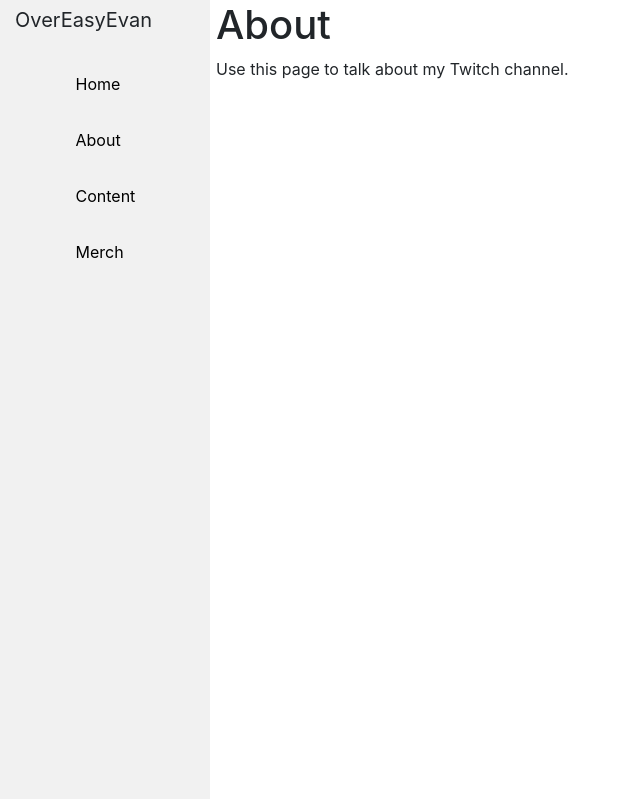
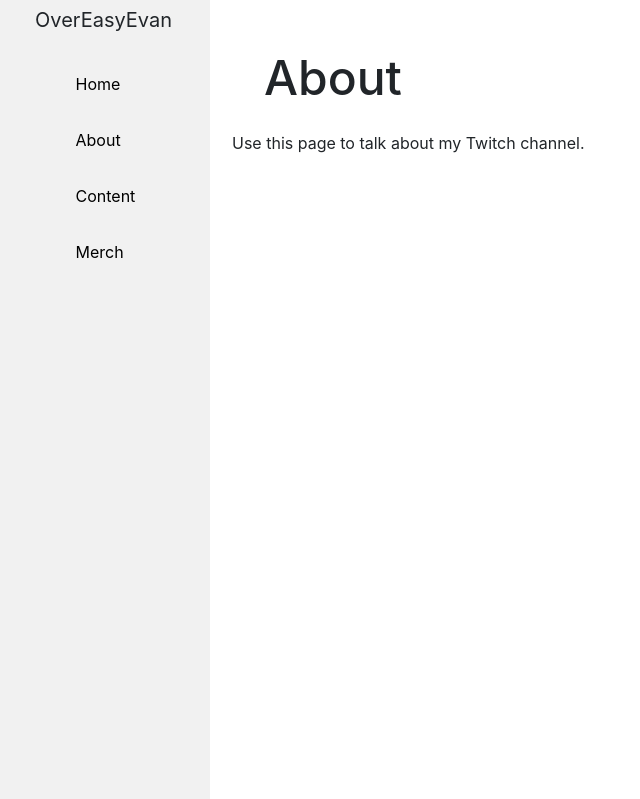
Before and after one commit to evan-knop/OverEasyEvanTwitch, an ASP.NET Core app: page /About in a window 1360 px wide. Shown: the top 799 px of the page, without its empty margins (0-640 px from the left). Run offline with ASP.NET Core 8, Linux system fonts and the light colour scheme.

Commit message:
couple small css changes

```diff
--- a/OverEasyEvanTwitch/Pages/About.cshtml
+++ b/OverEasyEvanTwitch/Pages/About.cshtml
@@ -5,6 +5,6 @@
 }
 
 <div class="fadein">
-    <h1>@ViewData["Title"]</h1>
+    <h1 class="pageHeading">@ViewData["Title"]</h1>
     <p>Use this page to talk about my Twitch channel.</p>
 </div>
--- a/OverEasyEvanTwitch/Pages/Shared/_Layout.cshtml
+++ b/OverEasyEvanTwitch/Pages/Shared/_Layout.cshtml
@@ -9,7 +9,7 @@
 </head>
 <body>
     <header>
-        <nav class="sidebar ">
+        <nav class="sidebar">
             <div class="container">
                 <p class="navbar-brand" >OverEasyEvan</p>
                 <button class="navbar-toggler" type="button" data-toggle="collapse" data-target=".navbar-collapse" aria-controls="navbarSupportedContent"
--- a/OverEasyEvanTwitch/wwwroot/css/site.css
+++ b/OverEasyEvanTwitch/wwwroot/css/site.css
@@ -49,6 +49,15 @@ div.content {
     margin-left: 200px;
     padding: 1px 16px;
     height: 1000px;
+}
+
+.pageHeading {
+    padding: 1em 0em 0em 1em;
+    font-size: 48px;
+}
+
+p {
+    padding: 1em 0em 0em 1em;
 }
 
 /* On screens that are less than 700px wide, make the sidebar into a topbar */
```
